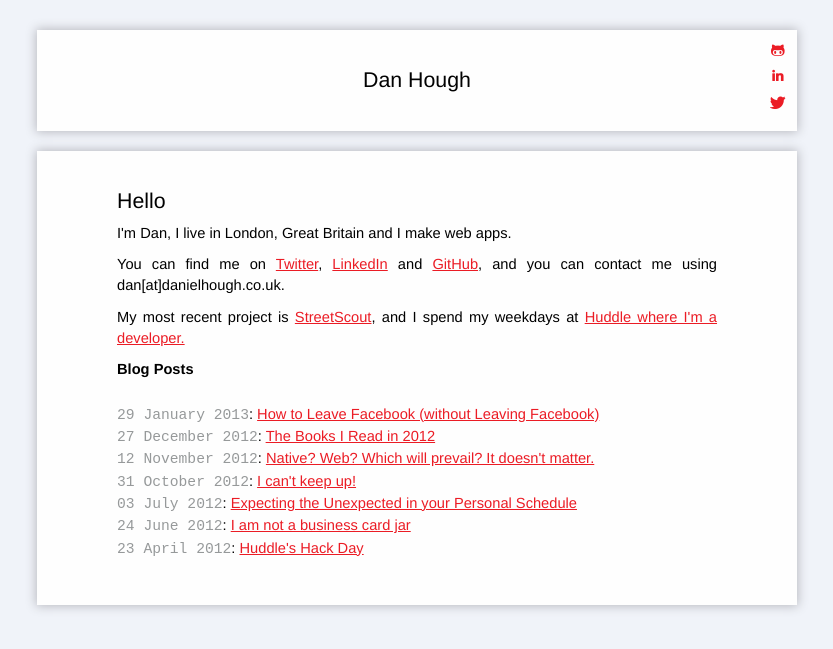
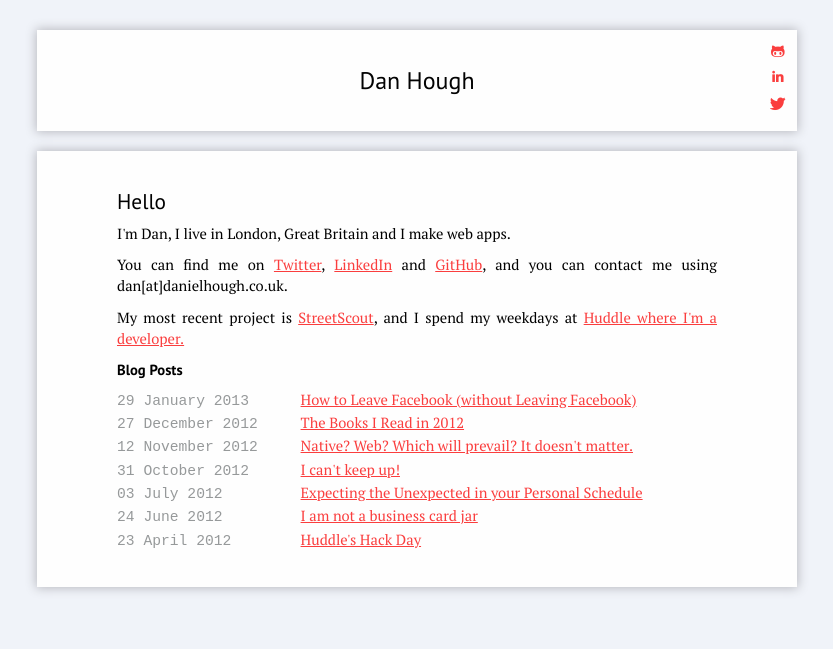
Before and after one commit to basicallydan/danhough.com, a Jekyll site: the page built from index.html, in a window 1280 px wide. Shown: the top 649 px of the page, without its empty margins (223-1056 px from the left). Built offline with Jekyll 4.4.1, drawn with Linux system fonts in a browser that asks for light colours.

Commit message:
Recoloured. Also icons

```diff
--- a/_layouts/default.html
+++ b/_layouts/default.html
@@ -4,6 +4,7 @@
     <meta http-equiv="content-type" content="text/html; charset=utf-8" />
     <title>{{ page.title }}</title>
     <meta name="author" content="Daniel Hough" />
+    <link href='http://fonts.googleapis.com/css?family=PT+Sans:400,700|PT+Serif:400,700,400italic,700italic' rel='stylesheet' type='text/css'>
     <link rel="stylesheet" href="/css/main.css" />
     <link rel="stylesheet" href="/css/font-awesome.min.css" />
     <script src="/lib/lightbox/js/jquery-1.7.2.min.js"></script>
--- a/css/main.css
+++ b/css/main.css
@@ -48,7 +48,8 @@
 }
 
 body {
-  font:11pt helvetica,arial,sans-serif;
+  font-size:11pt;
+  font-family: 'PT Serif', serif;
   line-height:16pt;
   background-color:#F0F3F9;
 }
@@ -68,18 +69,21 @@
 }
 
 h1 {
+  font-family: 'PT Sans', sans-serif;
   font-size:16pt;
   font-weight:normal;
   margin:10px 0px;
 }
 
 h2 {
+  font-family: 'PT Sans', sans-serif;
   font-size:11pt;
   font-weight:bold;
   margin:8px 0px;
 }
 
 h3 {
+  font-family: 'PT Sans', sans-serif;
   font-size:11pt;
   font-weight:bold;
   margin:7px 0px;
@@ -103,6 +107,7 @@
   display:block;
   position:relative;
   width:140px;
+  font-size:18pt;
   text-align:center;
 }
 
@@ -117,12 +122,17 @@
   box-shadow: 0px 0px 10px 1px #B8B9BF;
 }
 
-a:link {
-  color:#EB1C25;
+a:link, a:visited {
+  color:#FA3E3E;
+  -webkit-transition: color 350ms;
+  -moz-transition: color 350ms;
+  -ms-transition: color 350ms;
+  -o-transition: color 350ms;
+  transition: color 350ms;
 }
 
-a:visited {
-  color:#EB1C25;
+a:hover {
+  color:#F60F0F;
 }
 
 p {
@@ -140,13 +150,20 @@
   font-style:italic;
 }
 
-span.published-date {
+li.post-list-item span.published-date {
+  width:30%;
   color:#96999A;
   font-family:"Courier New",courier,monospace;
+  display:inline-block;
+}
+
+li.post-list-item a {
+  width:69%;
+  display:inline-block;
 }
 
 #post-list {
-  padding:15px 0px;
+  margin:5px 0px;
 }
 
 #post-list li {
@@ -173,4 +190,14 @@
   text-decoration: none;
 }
 
+@media (max-width: 480px), (max-height: 480px) {
+  .header {
+    padding:30px 20px;
+  }
+
+  .container {
+    padding:15px 20px;
+  }
+}
+
 /* palette is http://www.colourlovers.com/palette/1217666/Clown_Face_[CPD] */
--- a/index.html
+++ b/index.html
@@ -7,12 +7,12 @@
   <h1>Hello</h1>
   <p>I'm Dan, I live in London, Great Britain and I make <strong>web apps</strong>.</p>
   <p>You can find me on <a href="http://www.twitter.com/basicallydan">Twitter</a>, <a href="http://uk.linkedin.com/pub/daniel-hough/14/202/801">LinkedIn</a> and <a href="http://github.com/basicallydan">GitHub</a>, and you can contact me using dan[at]danielhough.co.uk.</p>
-  <p>My most recent project is <a href="http://www.streetscout.io/">StreetScout</a>, and I spend my weekdays at <a href="http://www.huddle.com">Huddle where I'm a developer.</a></p>
+  <p>My most recent project is <a href="https://streetscout.io/">StreetScout</a>, and I spend my weekdays at <a href="http://www.huddle.com">Huddle where I'm a developer.</a></p>
 </div>
 
 <h2>Blog Posts</h2>
 <ul id="post-list">
   {% for post in site.posts %}
-  <li><span class="published-date">{{ post.date | date: "%d %B %Y" }}</span>: <a href="{{ post.url }}">{{ post.title }}</a></li>
+  <li class="post-list-item"><span class="published-date">{{ post.date | date: "%d %B %Y" }}</span> <a href="{{ post.url }}">{{ post.title }}</a></li>
   {% endfor %}
 </ul>
```
